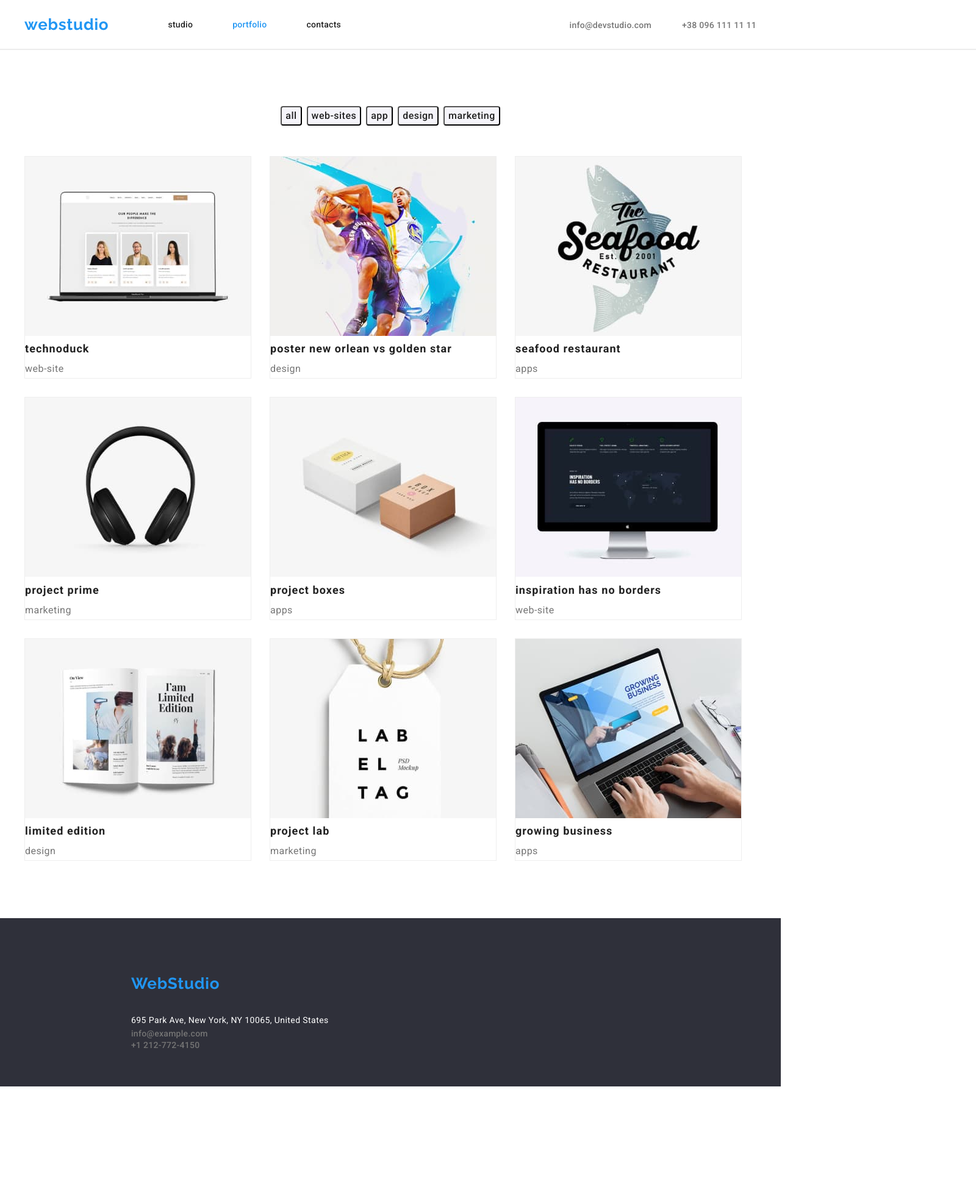
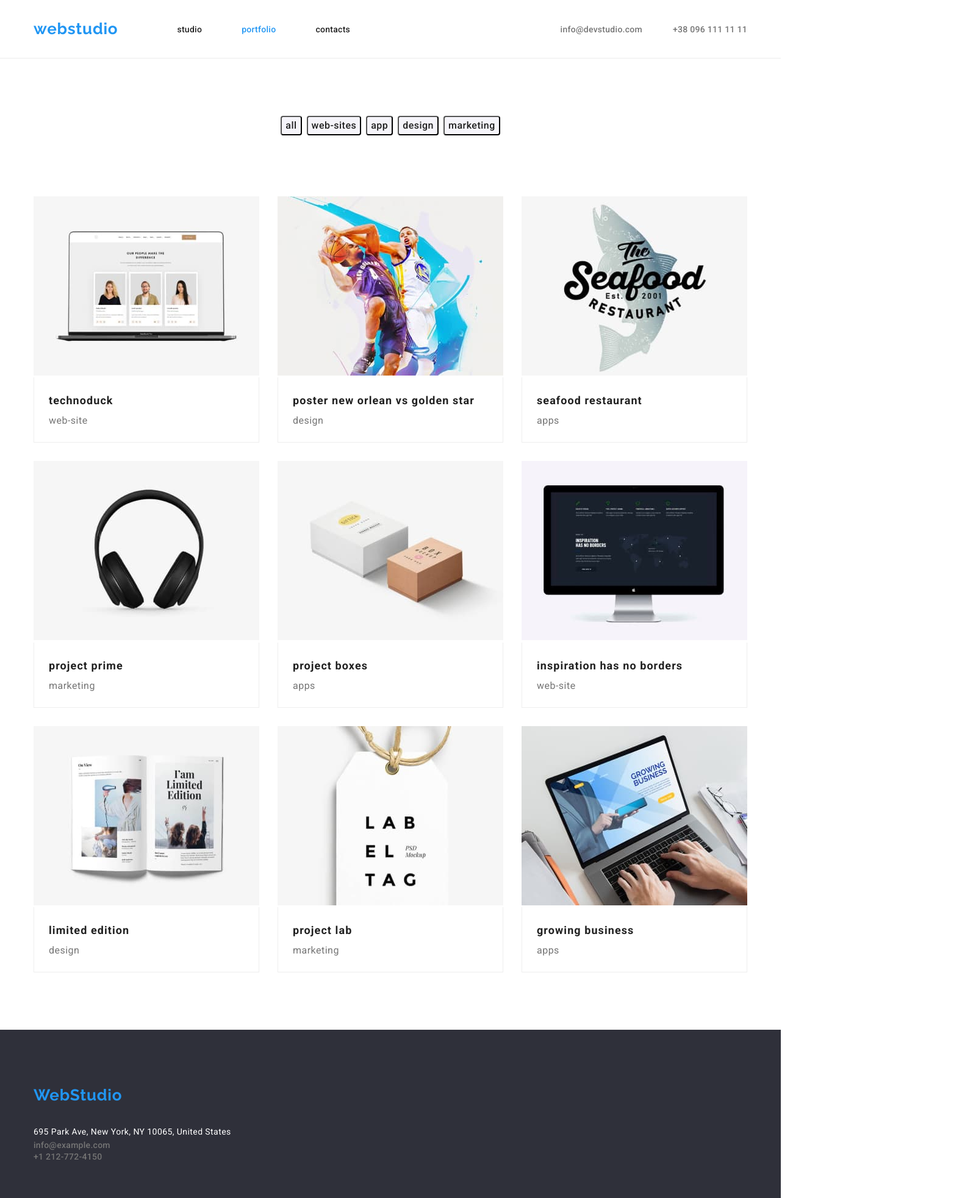
Before and after one commit to SambykaLight/goit-markup-hw-03, a plain HTML site: page portfolio.html in a window 1280 px wide. Shown: the whole page at 61% size, 1600 px wide, since content can reach past the window. Before the commit the page ends 1782 px from the top, so only its background shows below. Drawn offline with nearby package versions, Linux system fonts and the light colour scheme.

Commit message:
section, container, borders, flex container

```diff
--- a/css/style.css
+++ b/css/style.css
@@ -7,7 +7,13 @@
   --button-color: #f5f4fa;
   --main-background-color: #e5e5e5;
   --team-background-color: #f5f4fa;
+
+  /* pic  */
+
+  --indent:30px;
+  --items:3;
 }
+
 
 html {
   box-sizing: border-box;
@@ -22,6 +28,9 @@ html {
 h1,
 h2,
 h3,
+h4,
+h5,
+h6,
 p {
   margin: 0;
   padding: 0;
@@ -29,6 +38,8 @@ p {
 
 .img {
   display: block;
+  max-width: 100%;
+  height: auto;
 }
 
 .main {
@@ -80,38 +91,32 @@ p {
 /* header  */
 
 .container {
-  display: flex;
   align-items: center;
-  padding-left: 15px;
-  padding-right: 15px;
-  margin-left: auto;
-  margin-right: auto;
-  width: 1230px;
+  padding: 0 15px;
+  margin: 0 auto;
+  width: 1200px;
 }
 
 .header-list {
   display: flex;
+  align-items: center;
   gap: 65px;
 }
 
 .top-list {
   margin-right: auto;
+  align-items: center;
   display: flex;
-  align-items: center;
 }
 
 .top {
   background-color: var(--primery-text-color);
+}
+
+.header-container{
   display: flex;
   align-items: center;
-  margin: auto 0;
-  width: 1200px;
-  height: 80px;
-  margin-right: auto;
-  margin-left: auto;
 }
-
-
 
 .list-link {
   font-family: "Roboto", sans-serif;
@@ -166,8 +171,14 @@ p {
 
 /* tel-list  */
 
-.tel-list {
+.header-list{
   display: flex;
+  align-items: center;
+}
+
+.tel-list{
+  display: flex;
+  align-items: center;
   gap: 50px;
 }
 
@@ -178,6 +189,7 @@ p {
   line-height: calc(16 / 14);
   letter-spacing: 0.02em;
   color: var(--text-about-color);
+  padding: 32px 0;
 }
 
 /* hero  */
@@ -186,17 +198,17 @@ p {
   background-color: var(--line-background);
   margin-top: 0;
   box-sizing: border-box;
-  width: 1600px;
-  height: 600px;
   text-align: center;
   align-items: center;
   padding: 200px 0;
+  border-top:  1px solid #ECECEC;
 }
 
 .hero-title {
   font-family: "Roboto", sans-serif;
   font-weight: 900;
   font-size: 44px;
+  width: 696;
   line-height: calc(60 / 44);
   text-align: center;
   align-items: center;
@@ -250,7 +262,7 @@ p {
 
 /* about  */
 
-.about {
+.section{
   padding-top: 100px;
   padding-bottom: 100px;
 }
@@ -258,6 +270,7 @@ p {
 .about-list {
   display: flex;
   list-style: none;
+  align-items: center;
   gap: 30px;
 }
 
@@ -270,6 +283,10 @@ p {
   text-transform: uppercase;
   color: var(--title-text-color);
   margin-bottom: 9px;
+}
+
+.about-sector{
+  width: 400px;
 }
 
 .about-text {
@@ -320,12 +337,12 @@ p {
 
 .team {
   background-color: var(--button-color);
-  padding: 186px 0 94px;
   margin: 0;
 }
 
 .team-box {
   background-color: #fff;
+  border:1px solid #ECECEC
 }
 
 .team-about {
@@ -337,6 +354,10 @@ p {
   letter-spacing: 0.03em;
   color: var(--title-text-color);
   margin-bottom: 50px;
+}
+
+.team-line{
+  padding: 30px 0;
 }
 
 .team-names {
@@ -361,11 +382,8 @@ p {
 
 /* footer  */
 .feet {
-  width: 1200px;
-  padding: 60px 0;
-  padding-left: 215px;
-  display: flex;
-  flex-direction: column;
+  padding-bottom: 60px;
+  padding-top: 60px;
 }
 
 .address-box {
@@ -375,7 +393,7 @@ p {
 .address-list {
   margin: 0;
   padding: 0;
-  gap: 2px;
+  gap: 3px;
 }
 
 .address {
@@ -400,6 +418,10 @@ p {
 
 /* buttons */
 
+.projects{
+  border-top:1px solid #ECECEC;
+}
+
 .btn {
   font-family: "roboto", sans-serif;
 }
@@ -414,7 +436,6 @@ p {
   margin-right: auto;
   padding-top: 94px;
   padding-bottom: 50px;
-  border-radius: 4px;
 }
 
 .btn-project {
@@ -438,21 +459,34 @@ p {
 
 /* projects  */
 
+.btn-container{
+  display: flex;
+}
+
+.title-container{
+  display: flex;
+  flex-wrap: wrap;
+  justify-content: flex-start;
+}
+
 .titles-list {
   list-style: none;
   display: flex;
   flex-wrap: wrap;
   gap: 30px;
+  --indent:30px;
+  --items:3;
   margin: 0;
   padding: 0;
   padding-bottom: 94px;
+  padding-top: 50px;
   margin-left: auto;
   margin-right: auto;
+
 }
 
 .title-box {
   background-color: #fff;
-  border: 1px solid #eeeeee;
 }
 
 .titles-name {
@@ -471,3 +505,9 @@ p {
   letter-spacing: 0.03em;
   color: var(--text-about-color);
 }
+
+.box-list{
+  border: 1px solid #EEEEEE;
+  border-top: none;
+  padding: 20px 24px;
+}
--- a/portfolio.html
+++ b/portfolio.html
@@ -22,6 +22,7 @@
   </head>
   <body class="main">
     <header class="top">
+      <div class="header-container container">
         <nav class="top-list">
           <a href="" class="top-logo">webstudio</a>
           <ul class="header-list list">
@@ -36,6 +37,7 @@
             </li>
           </ul>
         </nav>
+        <div class="header-group">
           <ul class="tel-list list">
             <li>
               <a class="tel-link link" href="mailto:info@devstudio.com"
@@ -48,11 +50,12 @@
               >
             </li>
           </ul>
+        </div>
+      </div>
     </header>
-    <div class="head-box"></div>
     <main>
       <section class="projects">
-        <div class="container">
+        <div class="btn-container container">
           <h1 class="visually-hidden">projects navigation</h1>
           <ul class="btn-list">
             <li><button type="button" class="btn-project btn">all</button></li>
@@ -68,7 +71,7 @@
             </li>
           </ul>
         </div>
-        <div class="container">
+        <div class="title-container container">
           <ul class="titles-list">
             <li class="title-box">
               <img
@@ -77,8 +80,10 @@
                 width="370"
                 height="294"
               />
+              <div class="box-list">
                 <h2 class="titles-name">technoduck</h2>
               <p class="title-about">web-site</p>
+              </div>
             </li>
             <li class="title-box">
               <img
@@ -87,8 +92,10 @@
                 width="370"
                 height="294"
               />
+              <div class="box-list">
                 <h2 class="titles-name">poster new orlean vs golden star</h2>
               <p class="title-about">design</p>
+              </div>
             </li>
             <li class="title-box">
               <img
@@ -97,8 +104,10 @@
                 width="370"
                 height="294"
               />
+              <div class="box-list">
                 <h2 class="titles-name">seafood restaurant</h2>
               <p class="title-about">apps</p>
+              </div>
             </li>
             <li class="title-box">
               <img
@@ -107,8 +116,10 @@
                 width="370"
                 height="294"
               />
+              <div class="box-list">
                 <h2 class="titles-name">project prime</h2>
               <p class="title-about">marketing</p>
+              </div>
             </li>
             <li class="title-box">
               <img
@@ -117,8 +128,10 @@
                 width="370"
                 height="294"
               />
+              <div class="box-list">
                 <h2 class="titles-name">project boxes</h2>
               <p class="title-about">apps</p>
+              </div>
             </li>
             <li class="title-box">
               <img
@@ -127,8 +140,10 @@
                 width="370"
                 height="294"
               />
+              <div class="box-list">
                 <h2 class="titles-name">inspiration has no borders</h2>
               <p class="title-about">web-site</p>
+              </div>
             </li>
             <li class="title-box">
               <img
@@ -137,8 +152,10 @@
                 width="370"
                 height="294"
               />
+              <div class="box-list">
                 <h2 class="titles-name">limited edition</h2>
               <p class="title-about">design</p>
+              </div>
             </li>
             <li class="title-box">
               <img
@@ -147,8 +164,10 @@
                 width="370"
                 height="294"
               />
+              <div class="box-list">
                 <h2 class="titles-name">project lab</h2>
               <p class="title-about">marketing</p>
+              </div>
             </li>
             <li class="title-box">
               <img
@@ -157,15 +176,17 @@
                 width="370"
                 height="294"
               />
+              <div class="box-list">
                 <h2 class="titles-name">growing business</h2>
               <p class="title-about">apps</p>
+              </div>
             </li>
           </ul>
         </div>
       </section>
     </main>
     <footer class="address">
-      <div class="feet">
+      <div class=" feet container">
         <a href="" class="top-logo">WebStudio</a>
         <address class="address-box">
           <ul class="address-list list">
```
Also changed, not shown: index.html (+20 -7 lines). Lines whose indentation alone changed are shown as unchanged.
